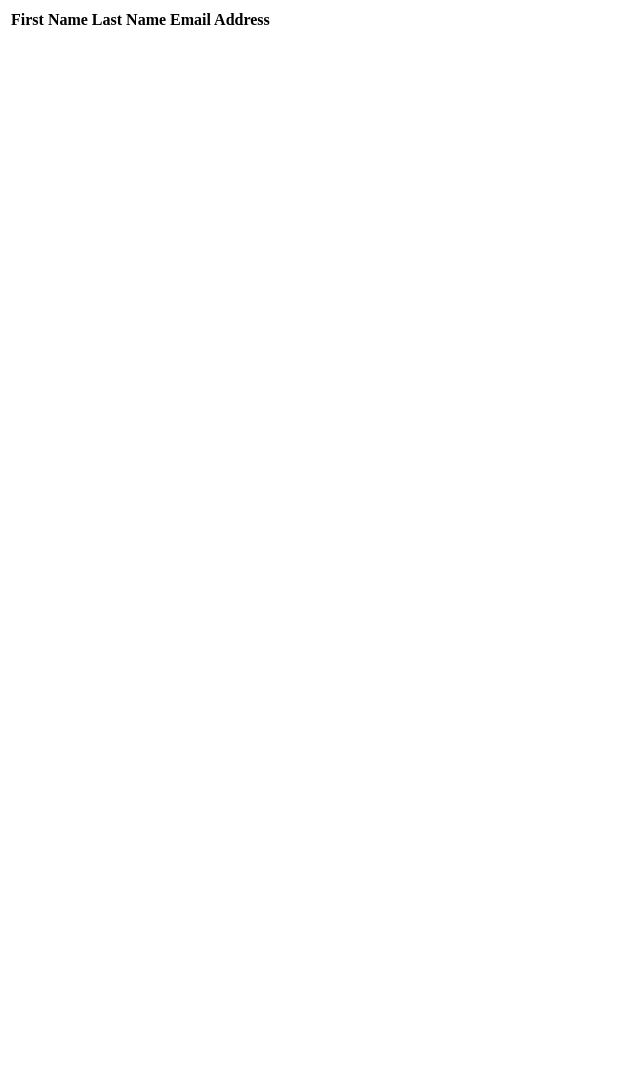
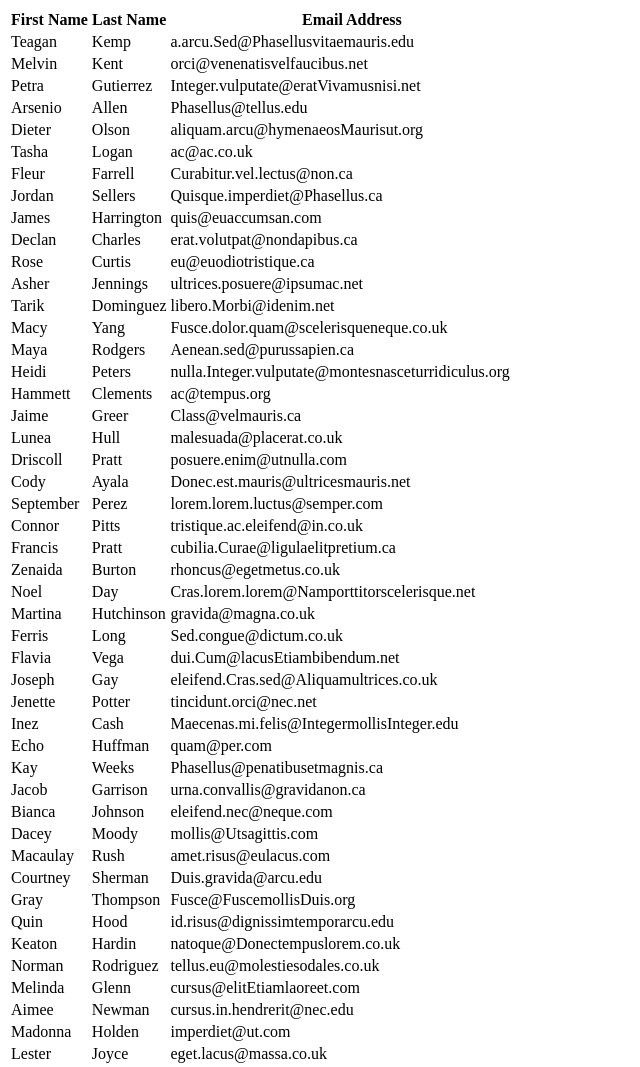
Before and after one commit to MLee21/users-directory-with-backbonejs, a plain HTML site: page index.html in a window 1280 px wide. Shown: the top 1067 px of the page, without its empty margins (0-640 px from the left). Before the commit the page ends 800 px from the top, so only its background shows below. Drawn offline with Linux system fonts and the light colour scheme.

Commit message:
set up view: element, initialize view when created, render the view template from model data. create a new instance of collection. output the objects inside of a render function on each iteration over the collection.

```diff
--- a/index.html
+++ b/index.html
@@ -15,7 +15,8 @@
         <th>Email Address</th>
       </tr>
     </thead>
-    <tbody id="users_body"></tbody>
+    <tbody id="users__body">
+    </tbody>
   </table>
 
   <script src="js/lib/underscore.js"></script>
--- a/js/app.js
+++ b/js/app.js
@@ -16,11 +16,35 @@
     url: "assets/users.json"
   });
 
-  var testCollection = new UsersCollection();
-  testCollection.fetch({
-    success: function() {
-      console.log(testCollection);
+  var UsersView = Backbone.View.extend({
+    el: "#users__body",
+    collection: new UsersCollection(),
+    initialize: function() {
+      var scope = this;
+      this.collection.fetch({
+        success: function() {
+          scope.render();
+        }
+      });
+    },
+
+    render: function() {
+      var scope = this;
+      this.collection.forEach(function(model) {
+        scope.output(model);
+      });
+      return this;
+    },
+
+    output: function(model) {
+      var row = document.createElement('tr');
+      row.innerHTML = "<td>" + model.get("first name") + "</td>\
+                       <td>" + model.get("last name") + "</td>\
+                       <td>" + model.get("email") + "</td>";
+      this.el.appendChild(row);
     }
   });
 
+  var app = new UsersView();
+
 })();
```
